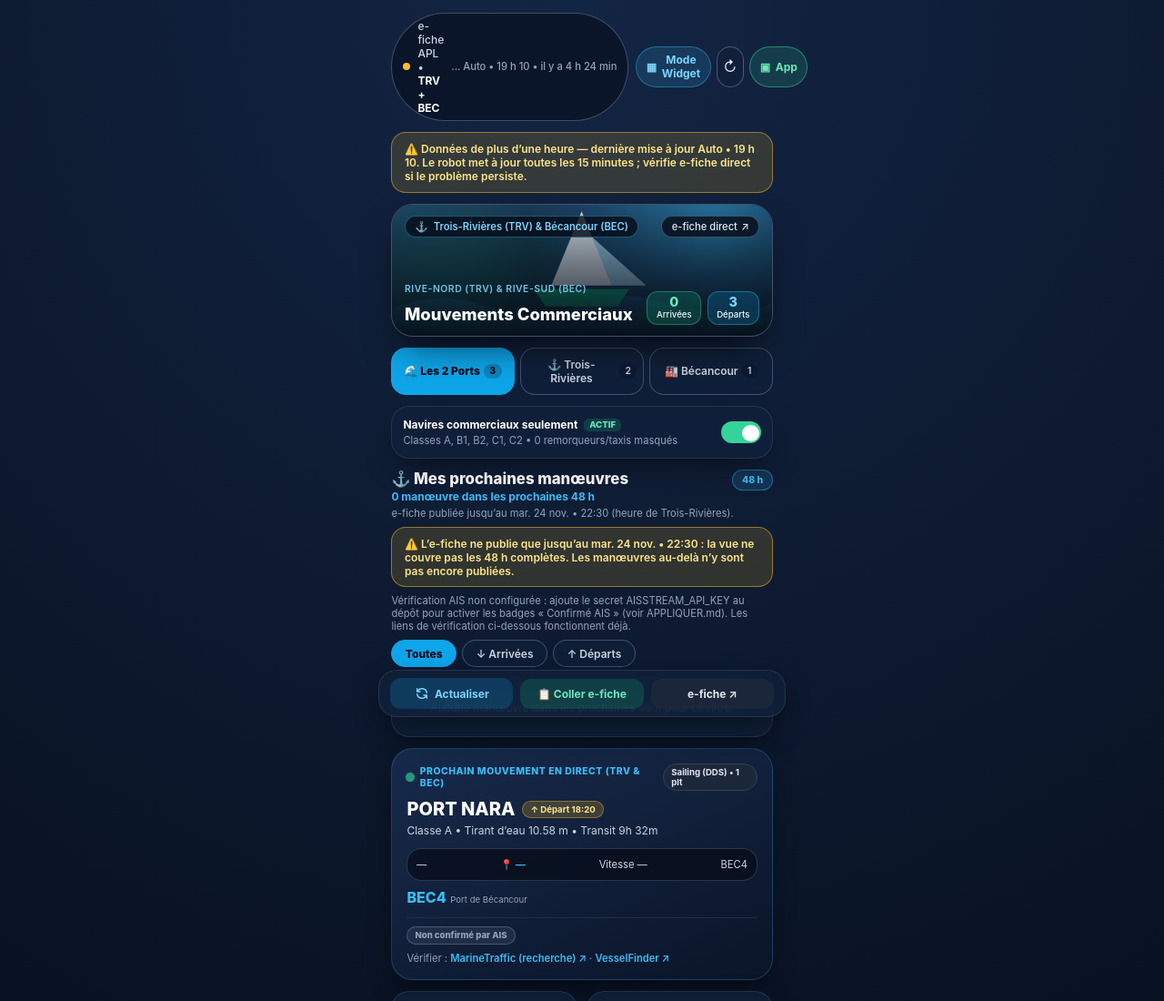
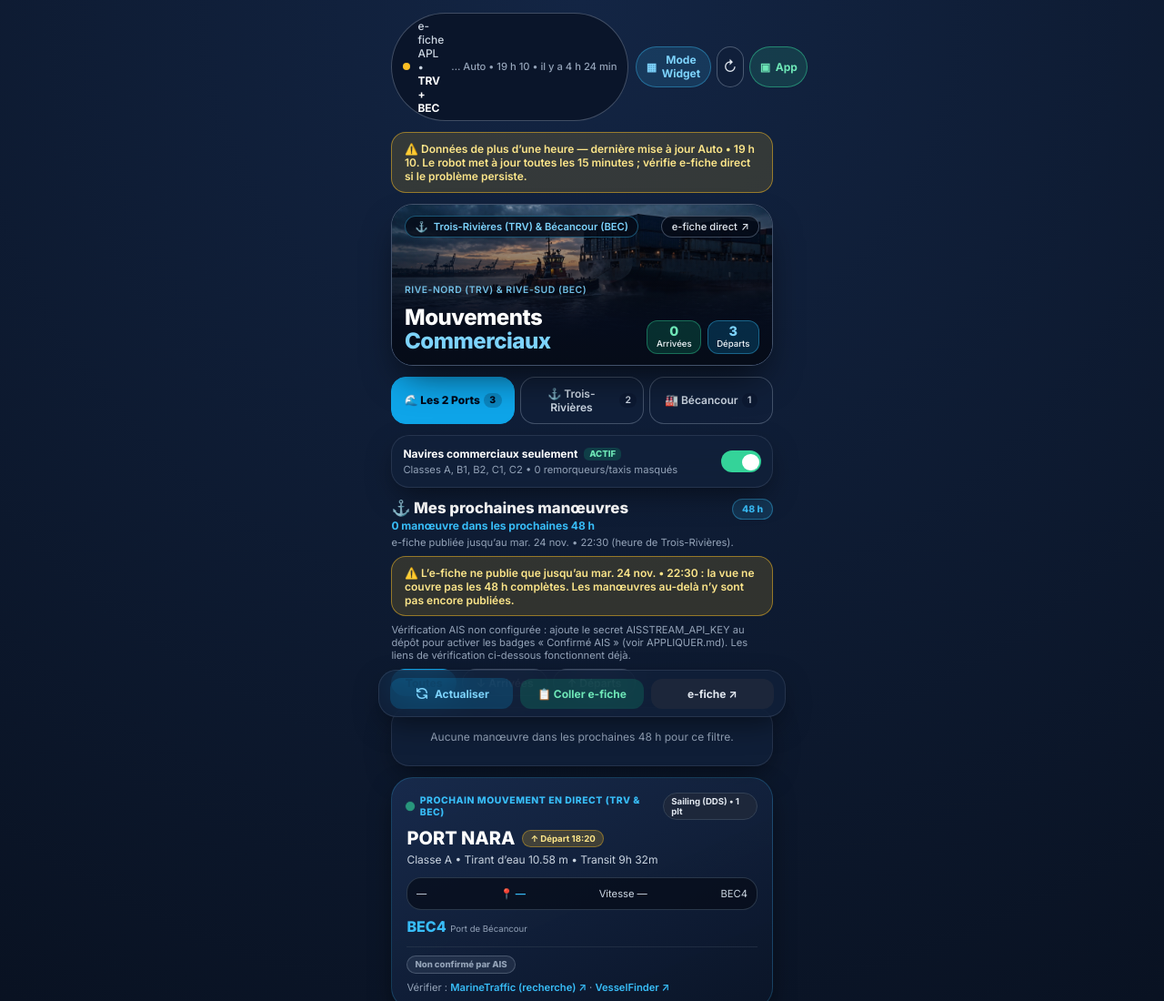
Before and after one commit to ggkwich-arch/trv-bec-navires, a website: page index.html in a window 1280 px wide. Shown: the top 1100 px of the page at 91% size. Drawn offline with Linux system fonts and the light colour scheme.

Commit message:
Add files via upload
Version 1.4 : retour au look d'origine

```diff
--- a/index.html
+++ b/index.html
@@ -9,6 +9,9 @@
   <meta name="apple-mobile-web-app-status-bar-style" content="black-translucent" />
   <meta name="apple-mobile-web-app-title" content="TRV & BEC Navires" />
   <meta name="theme-color" content="#0b1528" />
+  <link rel="preconnect" href="https://fonts.googleapis.com" />
+  <link rel="preconnect" href="https://fonts.gstatic.com" crossorigin />
+  <link href="https://fonts.googleapis.com/css2?family=Inter:wght@400;500;600;700;800&display=swap" rel="stylesheet" />
   <meta name="description" content="Navires commerciaux — Trois-Rivières (TRV) & Bécancour (BEC), d'après l'e-fiche du Pilotage Saint-Laurent. Outil d'information seulement." />
   <title>TRV &amp; BEC Navires — e-fiche Trois-Rivières &amp; Bécancour</title>
   <link rel="manifest" href="manifest.json" />
@@ -60,13 +63,7 @@
     <!-- Hero : décor en CSS/SVG, aucune image intégrée de 1 Mo -->
     <section class="hero" aria-label="Trois-Rivières et Bécancour">
       <div class="hero-art" aria-hidden="true">
-        <svg viewBox="0 0 400 160" preserveAspectRatio="xMidYMid slice">
-          <path d="M0 120 Q 50 100 100 118 T 200 116 T 300 120 T 400 114 V 160 H 0 Z" fill="#38bdf8" opacity="0.25" />
-          <path d="M0 132 Q 60 116 120 130 T 240 128 T 400 132 V 160 H 0 Z" fill="#10b981" opacity="0.25" />
-          <polygon points="200,18 168,96 232,96" fill="#f1f5f9" opacity="0.9" />
-          <polygon points="210,44 232,96 268,96" fill="#bae6fd" opacity="0.8" />
-          <path d="M150 100 h100 l-12 18 h-76 z" fill="#10b981" opacity="0.9" />
-        </svg>
+        <img src="hero.jpg" alt="" />
       </div>
       <div class="hero-overlay"></div>
       <div class="hero-top">
@@ -78,7 +75,7 @@
       <div class="hero-bottom">
         <div>
           <p class="kicker">Rive-Nord (TRV) &amp; Rive-Sud (BEC)</p>
-          <h1>Mouvements Commerciaux</h1>
+          <h1>Mouvements <span class="hl">Commerciaux</span></h1>
         </div>
         <div class="hero-stats">
           <div class="hero-stat green">
--- a/styles.css
+++ b/styles.css
@@ -1,5 +1,10 @@
-/* TRV & BEC Navires — styles autonomes (aucune dépendance externe).
- * Police système : pas de Google Fonts, donc le site fonctionne hors-ligne.
+/* TRV & BEC Navires — look d'origine restauré (version 1.4).
+ * Le design de la première version de Gordon : bleu marine profond,
+ * verre dépoli, coins généreux, police Inter, grande photo du fleuve
+ * dans l'en-tête. Les fonctions 1.3 restent : manœuvres 48 h, noms
+ * propres, vérification MarineTraffic / VesselFinder / AISStream.
+ * Police Inter via Google Fonts quand on est en ligne, repli système
+ * hors-ligne — l'appli reste utilisable sans réseau.
  */
 
 * { box-sizing: border-box; -webkit-tap-highlight-color: transparent; }
@@ -22,7 +27,7 @@ html { font-size: 16px; }
 
 body {
   margin: 0;
-  font-family: -apple-system, BlinkMacSystemFont, "Segoe UI", Roboto, "Helvetica Neue", Arial, sans-serif;
+  font-family: 'Inter', -apple-system, BlinkMacSystemFont, "Segoe UI", Roboto, "Helvetica Neue", Arial, sans-serif;
   background: radial-gradient(circle at 50% 0%, #132544 0%, #070e1b 70%);
   min-height: 100vh;
   color: var(--text);
@@ -97,17 +102,14 @@ a { color: var(--sky); }
   border-radius: 1.5rem;
 }
 
-/* ---- Hero ---- */
+/* ---- Hero : la photo du fleuve, comme dans la première version ---- */
 .hero { position: relative; overflow: hidden; border: 1px solid rgba(100, 116, 139, 0.6); border-radius: 1.5rem; margin-bottom: 0.75rem; box-shadow: 0 20px 40px -12px rgba(0, 0, 0, 0.7); }
 .hero-art {
-  height: 9rem;
-  background:
-    radial-gradient(circle at 85% 15%, rgba(56, 189, 248, 0.5), transparent 55%),
-    radial-gradient(circle at 15% 90%, rgba(16, 185, 129, 0.35), transparent 50%),
-    linear-gradient(160deg, #1e3a5f, #0b1528 70%);
+  height: 11rem;
+  background: linear-gradient(160deg, #1e3a5f, #0b1528 70%);
 }
-.hero-art svg { width: 100%; height: 100%; opacity: 0.9; }
-.hero-overlay { position: absolute; inset: 0; background: linear-gradient(to top, rgba(6, 12, 24, 0.95), rgba(6, 12, 24, 0.4) 60%, transparent); }
+.hero-art img { width: 100%; height: 100%; object-fit: cover; display: block; }
+.hero-overlay { position: absolute; inset: 0; background: linear-gradient(to top, #060c18, rgba(6, 12, 24, 0.55) 55%, transparent); }
 .hero-top { position: absolute; top: 0.75rem; left: 0.85rem; right: 0.85rem; display: flex; justify-content: space-between; gap: 0.4rem; }
 .hero-chip {
   display: inline-flex; align-items: center; gap: 0.4rem;
@@ -121,7 +123,8 @@ a { color: var(--sky); }
 }
 .hero-bottom { position: absolute; bottom: 0.75rem; left: 0.85rem; right: 0.85rem; display: flex; align-items: flex-end; justify-content: space-between; gap: 0.5rem; }
 .hero-bottom .kicker { font-size: 0.65rem; text-transform: uppercase; letter-spacing: 0.05em; color: rgba(125, 211, 252, 0.9); font-weight: 600; }
-.hero-bottom h1 { margin: 0; font-size: 1.15rem; font-weight: 800; color: #fff; line-height: 1.2; }
+.hero-bottom h1 { margin: 0; font-size: 1.5rem; font-weight: 800; color: #fff; line-height: 1.1; letter-spacing: -0.02em; }
+.hero-bottom h1 .hl { color: var(--sky-soft); }
 .hero-stats { display: flex; gap: 0.4rem; }
 .hero-stat { border-radius: 0.75rem; padding: 0.3rem 0.6rem; text-align: center; }
 .hero-stat.green { background: rgba(16, 185, 129, 0.2); border: 1px solid rgba(52, 211, 153, 0.4); }
```
Also changed, not shown: sw.js (+4 -3 lines), README.md, hero.jpg (added).
